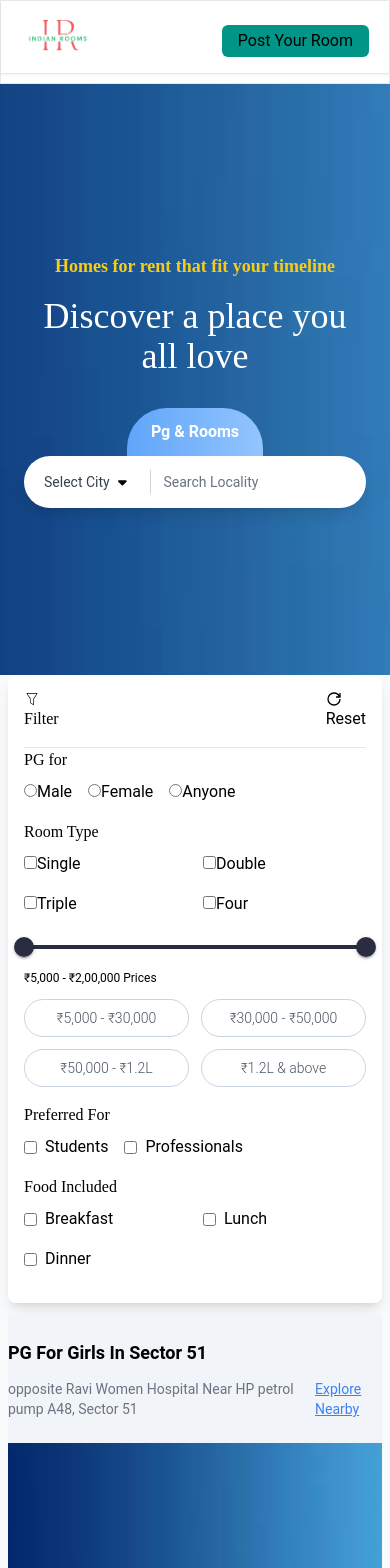
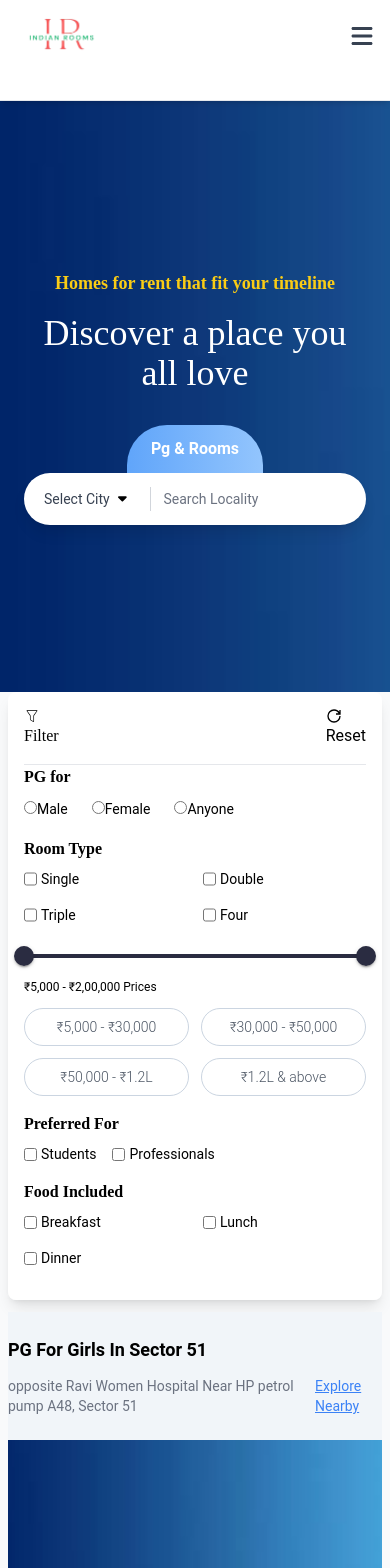
Before and after one commit to Pradh123/roomcreator, a Next.js app: page / in a window 390 px wide. Shown: the top 1568 px of the page. Built offline with nearby package versions, Linux system fonts and the light colour scheme.

Commit message:
make header good and slider and  mobile devices

```diff
--- a/package.json
+++ b/package.json
@@ -3,7 +3,7 @@
   "version": "0.1.0",
   "private": true,
   "scripts": {
-    "dev": "next dev -H 192.168.1.40",
+    "dev": "next dev",
     "build": "next build",
     "start": "next start",
     "lint": "next lint"
@@ -11,6 +11,7 @@
   "dependencies": {
     "@emotion/react": "^11.14.0",
     "@emotion/styled": "^11.14.0",
+    "@fortawesome/fontawesome-svg-core": "^6.7.2",
     "@fortawesome/free-brands-svg-icons": "^6.7.2",
     "@fortawesome/free-solid-svg-icons": "^6.7.2",
     "@fortawesome/react-fontawesome": "^0.2.2",
--- a/src/components/Header/Header.jsx
+++ b/src/components/Header/Header.jsx
@@ -1,32 +1,70 @@
 import Image from "next/image";
 import Link from "next/link";
-import React from "react";
+import React, { useState } from "react";
+import { FontAwesomeIcon } from "@fortawesome/react-fontawesome";
+import { faBars, faTimes } from "@fortawesome/free-solid-svg-icons";
+
 const Header = () => {
+  const [isMobileMenuOpen, setIsMobileMenuOpen] = useState(false);
+
+  const toggleMobileMenu = () => {
+    setIsMobileMenuOpen((prev) => !prev);
+  };
+
   return (
-    <header className="z-50 sticky top-0  h-[10vh]  border ">
-      <div className="flex flex-wrap items-center justify-between p-4  bg-white shadow-sm border-b">
-        <div className="flex  items-center flex-shrink-0">
+    <header className="z-50 sticky top-0 h-[12vh] border-b bg-white shadow-md">
+      <div className="flex items-center justify-between p-4 max-w-screen-xl mx-auto">
+        {/* Logo */}
+        <div className="flex items-center">
           <Link href="/">
             <Image
               src="/logo.png"
               alt="Indian Room Logo"
-              className="h-10 w-20  md:h-10 lg:h-10"
-              height={500}
-              width={500}
-              priority // Optional: For performance optimization
+              className="h-10 w-auto"
+              height={40}
+              width={120}
+              priority
             />
           </Link>
         </div>
 
-        <div className="flex items-center space-x-4 mt-2 md:mt-4 lg:mt-0">
+        {/* Desktop Navigation */}
+        <nav className="hidden md:flex items-center space-x-6">
           <Link
             href="/admin/sign-up"
-            className=" bg-[#009587] px-4 mx-1 md:mx-8 py-1 rounded-md hover:bg-[#007a6f] "
+            className="bg-[#009587] text-white px-4 py-2 rounded-md hover:bg-[#007a6f] transition"
           >
             Post Your Room
           </Link>
+        </nav>
+
+        {/* Mobile Menu Toggle */}
+        <button
+          className="md:hidden flex items-center text-gray-700"
+          onClick={toggleMobileMenu}
+        >
+          <FontAwesomeIcon
+            icon={isMobileMenuOpen ? faTimes : faBars}
+            className="h-6 w-6"
+          />
+        </button>
+      </div>
+
+      {/* Mobile Menu */}
+      {isMobileMenuOpen && (
+        <div className="md:hidden bg-white shadow-lg border-t">
+          <nav className="flex flex-col items-start p-4 space-y-2">
+            <Link
+              href="/admin/sign-up"
+              className="w-full text-center bg-[#009587] text-white px-4 py-2 rounded-md hover:bg-[#007a6f] transition"
+              onClick={() => setIsMobileMenuOpen(false)}
+            >
+              Post Your Room
+            </Link>
+            <div className="flex justify-center w-full mt-2"></div>
+          </nav>
         </div>
-      </div>
+      )}
     </header>
   );
 };
--- a/src/components/MainHomeContainer/AsideFilter.jsx
+++ b/src/components/MainHomeContainer/AsideFilter.jsx
@@ -37,47 +37,48 @@
 
       {/* PG for Section */}
       <div className="mb-4">
-        <h2 className="text-md font-medium mb-2">PG for</h2>
-        <div className="flex gap-4">
+        <h2 className="text-md font-bold mb-2">PG for</h2>
+        <div className="flex gap-6">
+          <label className="utilslabel ">
+            <input type="radio" name="pg" className="utilCheckBox" />
+            <span className=" md:text-base text-sm">Male</span>
+          </label>
+
           <label className="utilslabel">
             <input type="radio" name="pg" className="utilCheckBox" />
-            <span>Male</span>
+            <span className=" md:text-base text-sm">Female</span>
           </label>
           <label className="utilslabel">
             <input type="radio" name="pg" className="utilCheckBox" />
-            <span>Female</span>
-          </label>
-          <label className="utilslabel">
-            <input type="radio" name="pg" className="utilCheckBox" />
-            <span>Anyone</span>
+            <span className=" md:text-base text-sm">Anyone</span>
           </label>
         </div>
       </div>
       <div className="mb-4">
-        <h2 className="text-md font-medium mb-2">Room Type</h2>
+        <h2 className="text-base font-bold mb-2">Room Type</h2>
         <div className="grid grid-cols-2 gap-4">
-          <label className="utilslabel">
+          <label className="utilslabel gap-1 flex ">
             <input type="checkbox" name="room_type" className="utilCheckBox" />
-            <span>Single</span>
+            <span className=" md:text-base text-sm">Single</span>
           </label>
-          <label className="utilslabel">
+          <label className="utilslabel gap-1 flex ">
             <input type="checkbox" name="room_type" className="utilCheckBox" />
-            <span>Double</span>
+            <span className=" md:text-base text-sm">Double</span>
           </label>
-          <label className="utilslabel">
+          <label className="utilslabel gap-1 flex ">
             <input type="checkbox" name="room_type" className="utilCheckBox" />
-            <span>Triple</span>
+            <span className=" md:text-base text-sm">Triple</span>
           </label>
-          <label className="utilslabel">
+          <label className="utilslabel gap-1 flex ">
             <input type="checkbox" name="room_type" className="utilCheckBox" />
-            <span>Four</span>
+            <span className=" md:text-base text-sm">Four</span>
           </label>
         </div>
       </div>
       <div className="mb-4">
         <Box>
           <Slider
-            className="w-full"
+            className="w-[92%]"
             marks={priceMarks}
             step={100}
             value={priceRange}
@@ -156,54 +157,54 @@
 
       {/* Preferred For Section */}
       <div className="mb-4">
-        <h2 className="text-md font-medium mb-2">Preferred For</h2>
+        <h2 className="text-base  font-bold mb-2">Preferred For</h2>
         <div className="flex gap-4">
-          <label className="flex items-center gap-2 cursor-pointer">
+          <label className="flex items-center gap-1 cursor-pointer">
             <input
               type="checkbox"
               name="preferred_for"
               className="utilCheckBox"
             />
-            <span>Students</span>
+            <span className=" md:text-base text-sm">Students</span>
           </label>
-          <label className="flex items-center gap-2 cursor-pointer">
+          <label className="flex items-center gap-1 cursor-pointer">
             <input
               type="checkbox"
               name="preferred_for"
               className="utilCheckBox"
             />
-            <span>Professionals</span>
+            <span className=" md:text-base text-sm">Professionals</span>
           </label>
         </div>
       </div>
 
       {/* Food Included Section */}
       <div className="mb-4">
-        <h2 className="text-md font-medium mb-2">Food Included</h2>
+        <h2 className=" text-base  font-bold mb-2">Food Included</h2>
         <div className="grid grid-cols-2 gap-4">
-          <label className="flex items-center gap-2 cursor-pointer">
+          <label className="flex items-center gap-1 cursor-pointer">
             <input
               type="checkbox"
               name="food_included"
               className="utilCheckBox"
             />
-            <span>Breakfast</span>
+            <span className=" md:text-base text-sm">Breakfast</span>
           </label>
-          <label className="flex items-center gap-2 cursor-pointer">
+          <label className="flex items-center gap-1 cursor-pointer">
             <input
               type="checkbox"
               name="food_included"
               className="utilCheckBox"
             />
-            <span>Lunch</span>
+            <span className=" md:text-base text-sm">Lunch</span>
           </label>
-          <label className="flex items-center gap-2 cursor-pointer">
+          <label className="flex items-center gap-1 cursor-pointer">
             <input
               type="checkbox"
               name="food_included"
               className="utilCheckBox"
             />
-            <span>Dinner</span>
+            <span className=" md:text-base text-sm">Dinner</span>
           </label>
         </div>
       </div>
--- a/src/components/SerchBar/SearchBar.jsx
+++ b/src/components/SerchBar/SearchBar.jsx
@@ -145,8 +145,6 @@
 import {
   faCaretDown,
   faSearch,
-  faTimes,
-  faXmark,
   faCircleXmark,
 } from "@fortawesome/free-solid-svg-icons";
 
@@ -158,9 +156,6 @@
     { name: "Mumbai" },
     { name: "Delhi" },
     { name: "Chennai" },
-    { name: "Kolkata" },
-    { name: "Kolkata" },
-    { name: "Kolkata" },
     { name: "Kolkata" },
     { name: "Kolkata" },
   ];
@@ -176,7 +171,7 @@
 
   return (
     <div
-      className="min-h-[70vh] bg-cover bg-center flex items-center justify-center"
+      className="min-h-[70vh] bg-red-500 w-full bg-cover  flex items-center justify-center"
       style={{
         backgroundImage: "url('/assets/bg.jpg')",
       }}
@@ -188,7 +183,7 @@
         </h2>
         <h1 className="text-4xl md:text-4xl">Discover a place you all love</h1>
         <div className="flex w-full max-w-6xl justify-center mt-8">
-          <button className="bg-gradient-to-r rounded-t-[40px] from-blue-400 to-blue-300 hover:bg-gray-600 text-white font-semibold py-3 px-6 text-base md:text-base transition-transform transform hover:scale-105">
+          <button className="bg-gradient-to-r rounded-t-[40px] from-blue-400 to-blue-300 hover:bg-gray-600 text-white font-semibold py-3 px-6 text-base md:text-base">
             Pg & Rooms
           </button>
         </div>
@@ -220,9 +215,9 @@
 
       {isPopupVisible && (
         <div className="fixed inset-0 bg-black bg-opacity-50 flex items-center justify-center z-50">
-          <div className="bg-white w-1/2 mx-auto h-[220px] overflow-auto p-6 rounded-lg shadow-lg relative">
+          <div className="bg-white md:w-1/2 w-[90%] mx-auto max-h-[70vh] h-auto overflow-y-auto p-6 rounded-lg shadow-lg relative">
             <button
-              className="absolute top-2 right-5  hover:text-gray-800"
+              className="absolute top-2 right-5 hover:text-gray-400"
               onClick={togglePopup}
             >
               <FontAwesomeIcon icon={faCircleXmark} size="lg" />
--- a/src/pages/index.js
+++ b/src/pages/index.js
@@ -4,11 +4,11 @@
 
 const Home = () => {
   return (
-    <div>
+    <>
       <Header />
       <SearchBar />
       <MainContainer />
-    </div>
+    </>
   );
 };
 
```
Also changed, not shown: src/components/MainHomeContainer/MainHomeContainer.jsx (+1 -9 lines), src/pages/[room]/index.jsx (+15 -9 lines), 1 other file (tests, documents, lock files or other folders).
